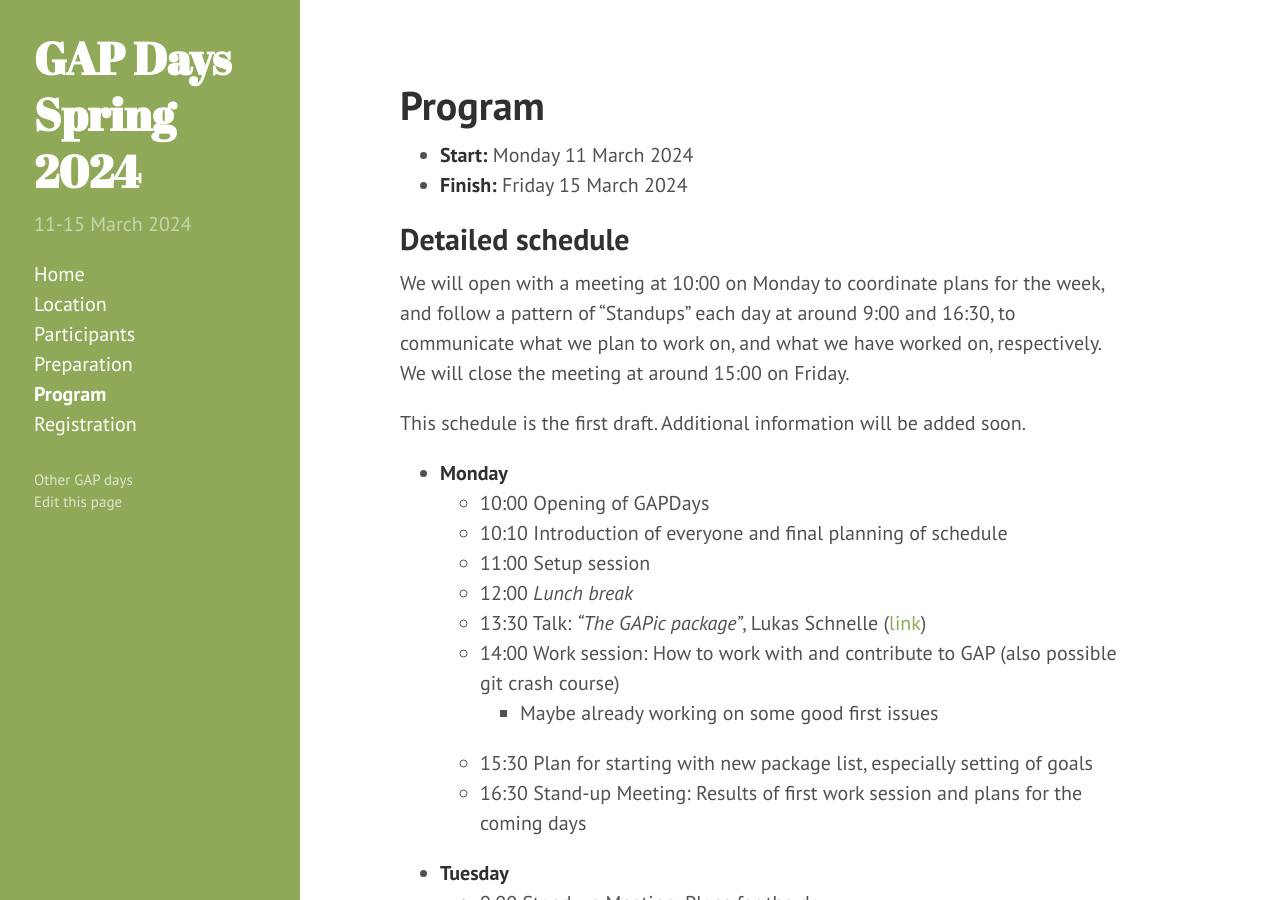
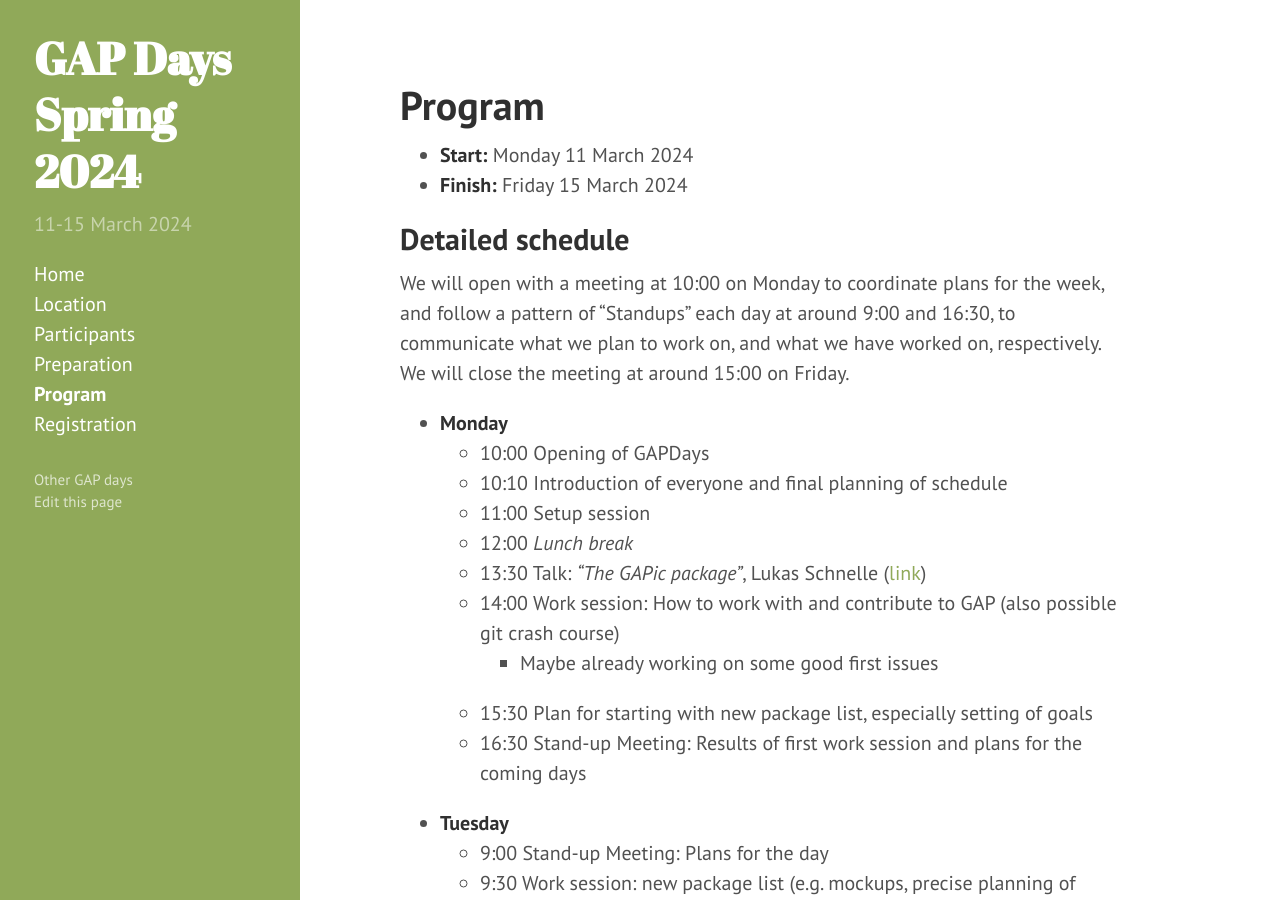
Before and after one commit to gapdays/gapdays2024-spring, a Jekyll site: the page built from program.md, in a window 1280 px wide and 900 px high. Built offline with Jekyll 4.4.1, drawn with Linux system fonts in a browser that asks for light colours.

Commit message:
Update program.md

```diff
--- a/program.md
+++ b/program.md
@@ -13,9 +13,6 @@ We will open with a meeting at 10:00 on Monday to coordinate plans for the week,
 and follow a pattern of "Standups" each day at around 9:00 and 16:30, to
 communicate what we plan to work on, and what we have worked on, respectively.
 We will close the meeting at around 15:00 on Friday.
-
-This schedule is the first draft. Additional information will be added soon.
-
 
 - **Monday**
   - 10:00 Opening of GAPDays
```
